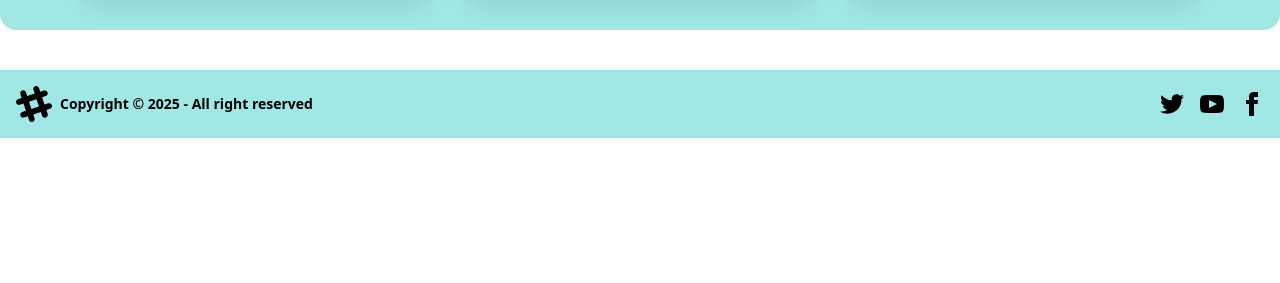
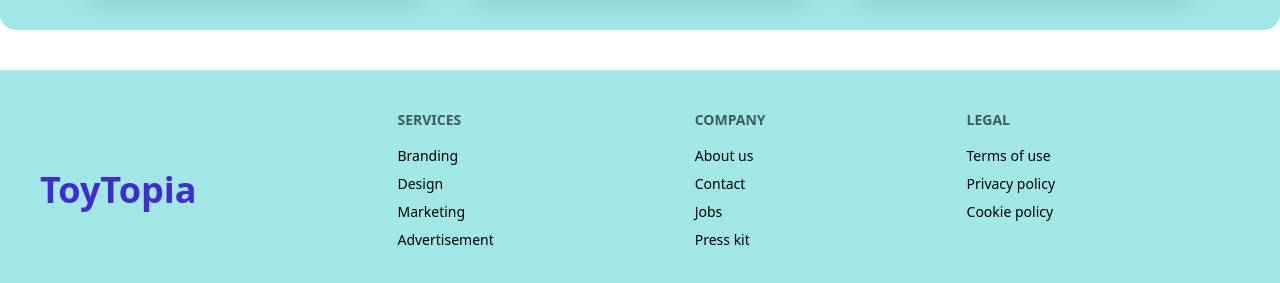
Before and after one commit to Nihal-ls/toytopia-client, a React (Vite) app: page / in a window 1280 px wide. Shown: the part 2213-2496 px from the top of the page. Before the commit the page ends 2351 px from the top, so only its background shows below. Built offline with nearby package versions, Linux system fonts and the light colour scheme; no server answers.

Commit message:
added my profiile page and made it functional

```diff
--- a/src/Components/Footer.jsx
+++ b/src/Components/Footer.jsx
@@ -2,61 +2,29 @@ import React from 'react';
 
 const Footer = () => {
     return (
-        <div className='bg-[#A0E7E5] w-full sm:w-4/4    mx-auto'>
-            <footer className="footer  sm:footer-horizontal text-neutral-content items-center p-4 container mx-auto">
-                <aside className="grid-flow-col items-center">
-                    <svg
-                        width="36"
-                        height="36"
-                        viewBox="0 0 24 24"
-                        xmlns="http://www.w3.org/2000/svg"
-                        fillRule="evenodd"
-                        clipRule="evenodd"
-                        className="fill-current">
-                        <path
-                          className='text-black'
-                            d="M22.672 15.226l-2.432.811.841 2.515c.33 1.019-.209 2.127-1.23 2.456-1.15.325-2.148-.321-2.463-1.226l-.84-2.518-5.013 1.677.84 2.517c.391 1.203-.434 2.542-1.831 2.542-.88 0-1.601-.564-1.86-1.314l-.842-2.516-2.431.809c-1.135.328-2.145-.317-2.463-1.229-.329-1.018.211-2.127 1.231-2.456l2.432-.809-1.621-4.823-2.432.808c-1.355.384-2.558-.59-2.558-1.839 0-.817.509-1.582 1.327-1.846l2.433-.809-.842-2.515c-.33-1.02.211-2.129 1.232-2.458 1.02-.329 2.13.209 2.461 1.229l.842 2.515 5.011-1.677-.839-2.517c-.403-1.238.484-2.553 1.843-2.553.819 0 1.585.509 1.85 1.326l.841 2.517 2.431-.81c1.02-.33 2.131.211 2.461 1.229.332 1.018-.21 2.126-1.23 2.456l-2.433.809 1.622 4.823 2.433-.809c1.242-.401 2.557.484 2.557 1.838 0 .819-.51 1.583-1.328 1.847m-8.992-6.428l-5.01 1.675 1.619 4.828 5.011-1.674-1.62-4.829z"></path>
-                    </svg>
-                    <p className='text-black font-bold'>Copyright © {new Date().getFullYear()} - All right reserved</p>
-                </aside>
-                <nav className="grid-flow-col gap-4 md:place-self-center md:justify-self-end">
-                    <a>
-                        <svg
-                            xmlns="http://www.w3.org/2000/svg"
-                            width="24"
-                            height="24"
-                            viewBox="0 0 24 24"
-                            className="fill-current text-black">
-                            <path
-                                d="M24 4.557c-.883.392-1.832.656-2.828.775 1.017-.609 1.798-1.574 2.165-2.724-.951.564-2.005.974-3.127 1.195-.897-.957-2.178-1.555-3.594-1.555-3.179 0-5.515 2.966-4.797 6.045-4.091-.205-7.719-2.165-10.148-5.144-1.29 2.213-.669 5.108 1.523 6.574-.806-.026-1.566-.247-2.229-.616-.054 2.281 1.581 4.415 3.949 4.89-.693.188-1.452.232-2.224.084.626 1.956 2.444 3.379 4.6 3.419-2.07 1.623-4.678 2.348-7.29 2.04 2.179 1.397 4.768 2.212 7.548 2.212 9.142 0 14.307-7.721 13.995-14.646.962-.695 1.797-1.562 2.457-2.549z"></path>
-                        </svg>
-                    </a>
-                    <a>
-                        <svg
-                            xmlns="http://www.w3.org/2000/svg"
-                            width="24"
-                            height="24"
-                            viewBox="0 0 24 24"
-                            className="fill-current text-black">
-                            <path
-                              className='text-black'
-                                d="M19.615 3.184c-3.604-.246-11.631-.245-15.23 0-3.897.266-4.356 2.62-4.385 8.816.029 6.185.484 8.549 4.385 8.816 3.6.245 11.626.246 15.23 0 3.897-.266 4.356-2.62 4.385-8.816-.029-6.185-.484-8.549-4.385-8.816zm-10.615 12.816v-8l8 3.993-8 4.007z"></path>
-                        </svg>
-                    </a>
-                    <a>
-                        <svg
-                            xmlns="http://www.w3.org/2000/svg"
-                            width="24"
-                            height="24"
-                            viewBox="0 0 24 24"
-                            className="fill-current text-black">
-                            <path
-                                d="M9 8h-3v4h3v12h5v-12h3.642l.358-4h-4v-1.667c0-.955.192-1.333 1.115-1.333h2.885v-5h-3.808c-3.596 0-5.192 1.583-5.192 4.615v3.385z"></path>
-                        </svg>
-                    </a>
-                </nav>
-            </footer>
-        </div>
+        <footer className="footer bg-[#A0E7E5] sm:footer-horizontal text-black  p-10">
+                <h6 className="mt-15 text-4xl font-bold text-primary ">ToyTopia</h6>
+            <nav>
+                <h6 className="footer-title">Services</h6>
+                <a className="link link-hover">Branding</a>
+                <a className="link link-hover">Design</a>
+                <a className="link link-hover">Marketing</a>
+                <a className="link link-hover">Advertisement</a>
+            </nav>
+            <nav>
+                <h6 className="footer-title">Company</h6>
+                <a className="link link-hover">About us</a>
+                <a className="link link-hover">Contact</a>
+                <a className="link link-hover">Jobs</a>
+                <a className="link link-hover">Press kit</a>
+            </nav>
+            <nav>
+                <h6 className="footer-title">Legal</h6>
+                <a className="link link-hover">Terms of use</a>
+                <a className="link link-hover">Privacy policy</a>
+                <a className="link link-hover">Cookie policy</a>
+            </nav>
+        </footer>
     );
 };
 
--- a/src/Components/Navbar.jsx
+++ b/src/Components/Navbar.jsx
@@ -21,7 +21,7 @@ const Navbar = () => {
     }
     const links = <>
         <li><NavLink to='/'>Home</NavLink></li>
-        <li><NavLink to='/register'>Register</NavLink></li>
+        <li><NavLink to='/profile'>Profile</NavLink></li>
         <li><NavLink to='/allToys'>All Toys</NavLink></li>
 
     </>
--- a/src/Pages/AllToys.jsx
+++ b/src/Pages/AllToys.jsx
@@ -1,26 +1,29 @@
-import React from 'react';
+import React, { useEffect } from 'react';
 import Navbar from '../Components/Navbar';
 import Footer from '../Components/Footer';
 import { useLoaderData } from 'react-router';
 import Toycard from '../Components/Toycard';
 
 const AllToys = () => {
-  const data = useLoaderData()
+    const data = useLoaderData()
+    useEffect(() => {
+        document.title = "All Toys Page - Toy Store";
+    }, []);
 
     return (
         <div>
             <header>
-                <Navbar/>
+                <Navbar />
             </header>
             <main>
                 <div className="grid grid-cols-1 my-10 md:grid-cols-2 lg:grid-cols-3">
                     {
-                        data.map(toy=> <Toycard toy={toy}></Toycard>)
+                        data.map(toy => <Toycard toy={toy}></Toycard>)
                     }
                 </div>
             </main>
 
-            <Footer/>
+            <Footer />
         </div>
     );
 };
--- a/src/Pages/Home.jsx
+++ b/src/Pages/Home.jsx
@@ -4,12 +4,16 @@ import Toycard from '../Components/Toycard';
 import Slider from '../Components/Slider';
 import { Authcontext } from '../Provider/AuthProvider';
 import Discount from '../Components/Discount';
+import { useEffect } from 'react';
 const Home = () => {
     const AllProducts = useLoaderData()
     console.log(AllProducts)
     const popularToys = AllProducts.slice(0, 6)
     console.log(popularToys)
 
+    useEffect(() => {
+        document.title = "Home - Toy Store";
+    }, []);
     return (
         <div className='min-h-[82vh]'>
 
--- a/src/Pages/Login.jsx
+++ b/src/Pages/Login.jsx
@@ -1,4 +1,4 @@
-import React, { use, useState } from 'react';
+import React, { use, useEffect, useState } from 'react';
 import bgimg from '../assets/page-bg.jpg'
 import googleimg from '../assets/icons8-google.svg'
 import { Link, useLocation, useNavigate } from 'react-router';
@@ -15,6 +15,10 @@ const Login = () => {
     const location = useLocation()
     const navigate = useNavigate()
     console.log(location)
+
+    useEffect(() => {
+        document.title = "Login Page - ToyTopia";
+    }, []);
 
     const hanldeGoogleSignIn = () => {
         googleSignin(googleprovider)
--- /dev/null
+++ b/src/Pages/Profile..jsx
@@ -0,0 +1,74 @@
+import React, { use } from 'react';
+import Navbar from '../Components/Navbar';
+import { Authcontext } from '../Provider/AuthProvider';
+import Swal from 'sweetalert2';
+import Footer from '../Components/Footer';
+
+const Profile = () => {
+    const { user, updateUser, setUser,loading } = use(Authcontext)
+    const handleUpdateprofile = (e) => {
+        e.preventDefault()
+        const Name = e.target.name.value
+        const photo = e.target.photo.value
+        updateUser({ displayName: Name, photoURL: photo })
+            .then(res => {
+                console.log(res)
+                Swal.fire({
+                    icon: "Success",
+                    title: "Successful",
+                    text: "Changed Successfully",
+                    confirmButtonColor: "#3085d6",
+                });
+                if (photo.length > 1) {
+                    return setUser({ ...user, displayName: Name, photoURL: photo })
+                }
+                return setUser({ ...user, displayName: Name, })
+            })
+            .catch(err => {
+                alert('something went wrong')
+                console.log(err);
+                setUser(user)
+            })
+    if(loading){
+        return
+    }
+    }
+    return (
+
+        <div>
+            <Navbar />
+            <div className="hero w-200 mx-auto   min-h-screen">
+                <div className="shadow-lg rounded-lg ">
+                    <div className="hero-content py-10 flex-col  lg:flex-row">
+                        {
+                            user ?
+                                <img className='w-60 rounded-full mr-2 border-2 ' src={user?.photoURL}
+                                    title={user.displayName}
+                                    alt="" /> : <img className='w-[40px] rounded-full mr-2 border-2 ' src={profileimg}
+                                        alt="" />
+                        }
+                        <div>
+                            <h1 className="text-5xl font-bold ">Display Name:{user.displayName}</h1>
+                            <p className='text-sm mt-2'> <span className='font-bold'>Email:</span> {user.email}</p>
+
+                            <form action="" onSubmit={handleUpdateprofile}>
+                                <div className="flex flex-col">
+                                    <label className='text-sm font-semibold' htmlFor="">Name</label>
+                                    <input name='name' type="text" className='border w-80 pl-3 text-sm py-2' placeholder='Name' />
+                                </div>
+                                <div className="flex flex-col">
+                                    <label htmlFor="" className='tes-sm text-sm font-semibold '>Photo URL</label>
+                                    <input name='photo' type="url" className='border w-80 pl-3 text-sm py-2' id="" placeholder='Photo URL' /><br />
+                                </div>
+                                <button type='submit' className="btn bg-[#A0E7E5]  w-80">Change</button>
+                            </form>
+                        </div>
+                    </div>
+                </div>
+            </div>
+            <Footer/>
+        </div>
+    )
+};
+
+export default Profile
--- a/src/Pages/Register.jsx
+++ b/src/Pages/Register.jsx
@@ -1,4 +1,4 @@
-import React, { use, useState } from 'react';
+import React, { use, useEffect, useState } from 'react';
 import bgimg from '../assets/page-bg.jpg'
 import { Link, useNavigate } from 'react-router';
 import googleImg from '../assets/icons8-google.svg'
@@ -15,6 +15,9 @@ const Register = () => {
 
     const navigate = useNavigate();
 
+    useEffect(() => {
+        document.title = "Registration Page - ToyTopia";
+    }, []);
 
     const validatePassword = (password) => {
         const checkuppercase = /[A-Z]/.test(password);
@@ -58,9 +61,9 @@ const Register = () => {
                 });
                 const user = result.user
                 console.log(user)
-                updateUser({displayName: Name,photoURL: photo})
+                updateUser({ displayName: Name, photoURL: photo })
                     .then(() => {
-                    setUser({...user,displayName: Name,photoURL: photo})
+                        setUser({ ...user, displayName: Name, photoURL: photo })
                         navigate('/')
                     }).catch(err => {
                         alert('something went wrong')
--- a/src/Routes/Router.jsx
+++ b/src/Routes/Router.jsx
@@ -6,6 +6,7 @@ import Register from "../Pages/Register";
 import Viewdetails from "../Pages/Viewdetails";
 import PrivateRoute from "../Provider/PrivateRoute";
 import AllToys from "../Pages/AllToys";
+import Profile from "../Pages/Profile.";
 
 const router = createBrowserRouter([{
     path: '/',
@@ -41,12 +42,21 @@ const router = createBrowserRouter([{
 },
 {
     path: 'allToys',
-    element: <AllToys />,
+    element: <PrivateRoute>
+        <AllToys />
+    </PrivateRoute>,
     loader: () => fetch('../Toys.json'),
     hydrateFallbackElement: <div className="flex justify-center"><span className="loading loading-spinner text-info min-h-screen items-center w-20"></span></div>,
 
 
 },
+{
+    path: 'profile',
+    element: <PrivateRoute>
+       <Profile/>
+    </PrivateRoute>,
+
+},
 
 ])
 export default router
--- a/src/index.css
+++ b/src/index.css
@@ -1,5 +1,5 @@
 @import "tailwindcss";
 @plugin "daisyui";
 .active{
-    @apply font-semibold
+    @apply text-primary font-bold scale-120
 }
```
Lines whose indentation alone changed are shown as unchanged.
